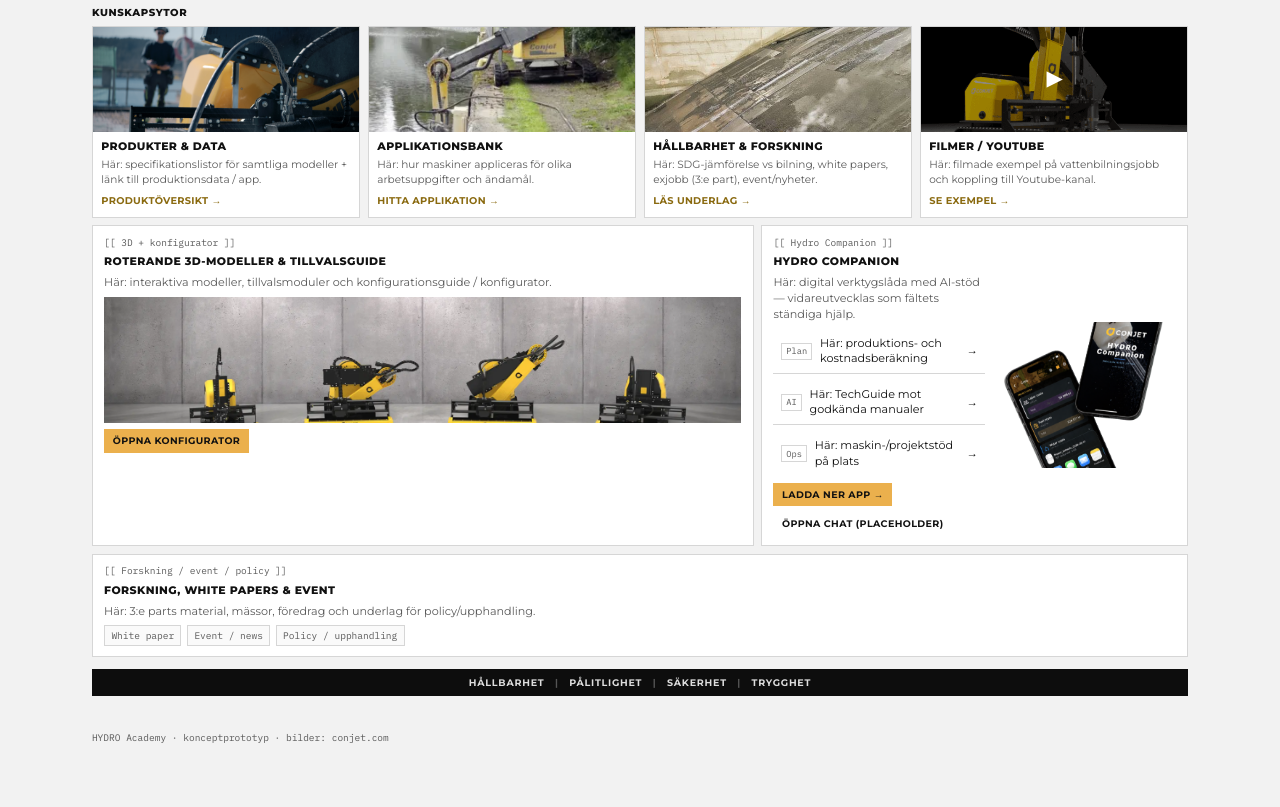
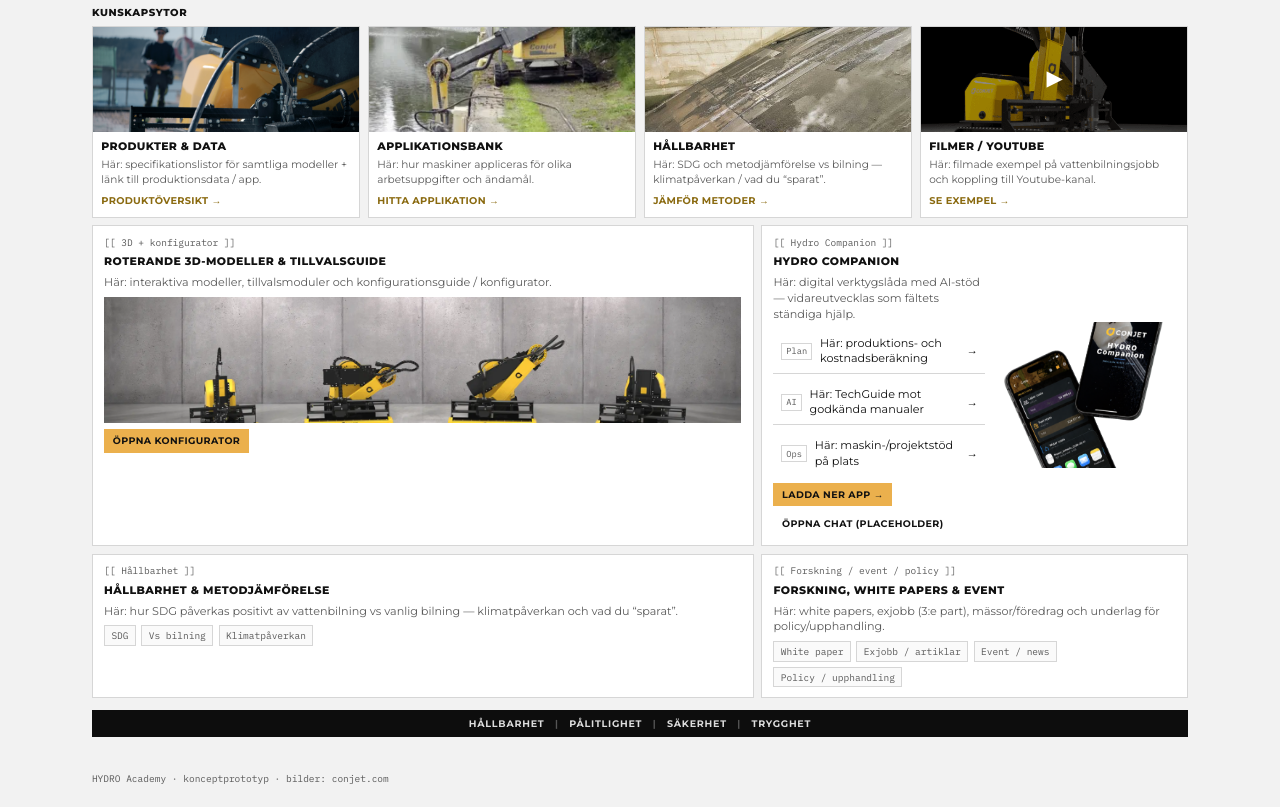
Before and after one commit to SolVikstrom/HydroAcademy, a plain HTML site: page index.html in a window 1280 px wide. Shown: the part 480-1287 px from the top of the page. Before the commit the page ends 1245 px from the top, so only its background shows below. Drawn offline with Linux system fonts and the light colour scheme.

Commit message:
Separate sustainability from research and events modules.

```diff
--- a/index.html
+++ b/index.html
@@ -108,9 +108,9 @@
       <a class="tile" href="#hallbarhet">
         <div class="tile-media"><img src="images/dam.jpg" alt=""></div>
         <div class="tile-body">
-          <div class="tile-title">Hållbarhet &amp; forskning</div>
-          <div class="tile-desc">Här: SDG-jämförelse vs bilning, white papers, exjobb (3:e part), event/nyheter.</div>
-          <span class="tile-link">Läs underlag →</span>
+          <div class="tile-title">Hållbarhet</div>
+          <div class="tile-desc">Här: SDG och metodjämförelse vs bilning — klimatpåverkan / vad du “sparat”.</div>
+          <span class="tile-link">Jämför metoder →</span>
         </div>
       </a>
       <a class="tile" href="#film">
@@ -127,7 +127,7 @@
     </div>
 
     <div class="grid grid-2" style="margin-top:0.55rem">
-      <div class="panel" id="hallbarhet">
+      <div class="panel" id="konfigurator">
         <span class="placeholder-label">[[ 3D + konfigurator ]]</span>
         <h2>Roterande 3D-modeller &amp; tillvalsguide</h2>
         <p class="hint">Här: interaktiva modeller, tillvalsmoduler och konfigurationsguide / konfigurator.</p>
@@ -159,14 +159,27 @@
       </div>
     </div>
 
-    <div class="panel" style="margin-top:0.55rem">
+    <div class="grid grid-2" style="margin-top:0.55rem">
+      <div class="panel" id="hallbarhet">
+        <span class="placeholder-label">[[ Hållbarhet ]]</span>
+        <h2>Hållbarhet &amp; metodjämförelse</h2>
+        <p class="hint">Här: hur SDG påverkas positivt av vattenbilning vs vanlig bilning — klimatpåverkan och vad du “sparat”.</p>
+        <div class="row" style="margin-top:0.45rem">
+          <span class="chip">SDG</span>
+          <span class="chip">Vs bilning</span>
+          <span class="chip">Klimatpåverkan</span>
+        </div>
+      </div>
+      <div class="panel" id="forskning">
         <span class="placeholder-label">[[ Forskning / event / policy ]]</span>
         <h2>Forskning, white papers &amp; event</h2>
-      <p class="hint">Här: 3:e parts material, mässor, föredrag och underlag för policy/upphandling.</p>
+        <p class="hint">Här: white papers, exjobb (3:e part), mässor/föredrag och underlag för policy/upphandling.</p>
         <div class="row" style="margin-top:0.45rem">
           <span class="chip">White paper</span>
+          <span class="chip">Exjobb / artiklar</span>
           <span class="chip">Event / news</span>
           <span class="chip">Policy / upphandling</span>
+        </div>
       </div>
     </div>
 
```
Lines whose indentation alone changed are shown as unchanged.
